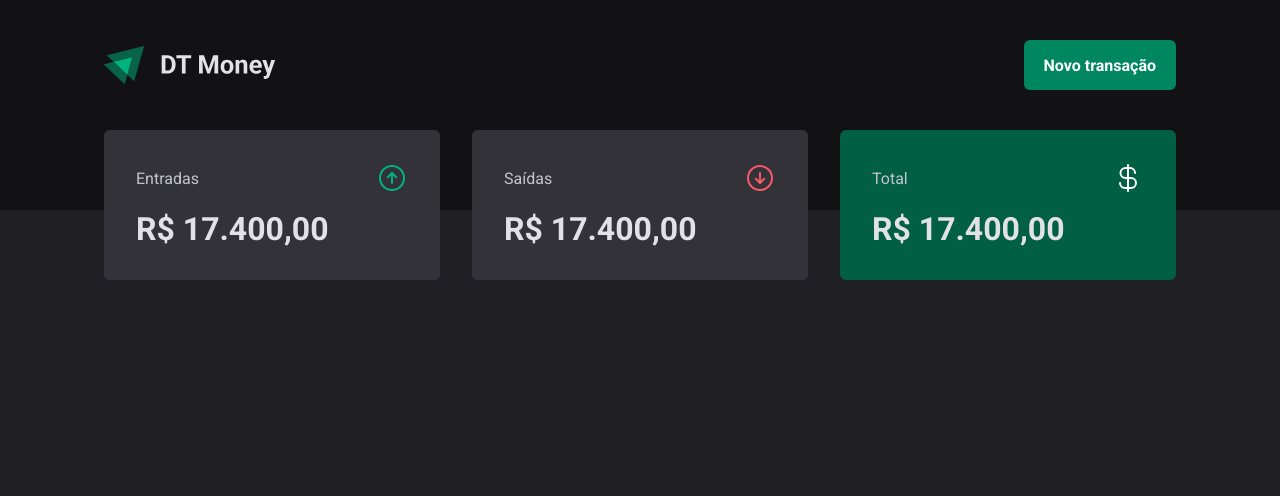
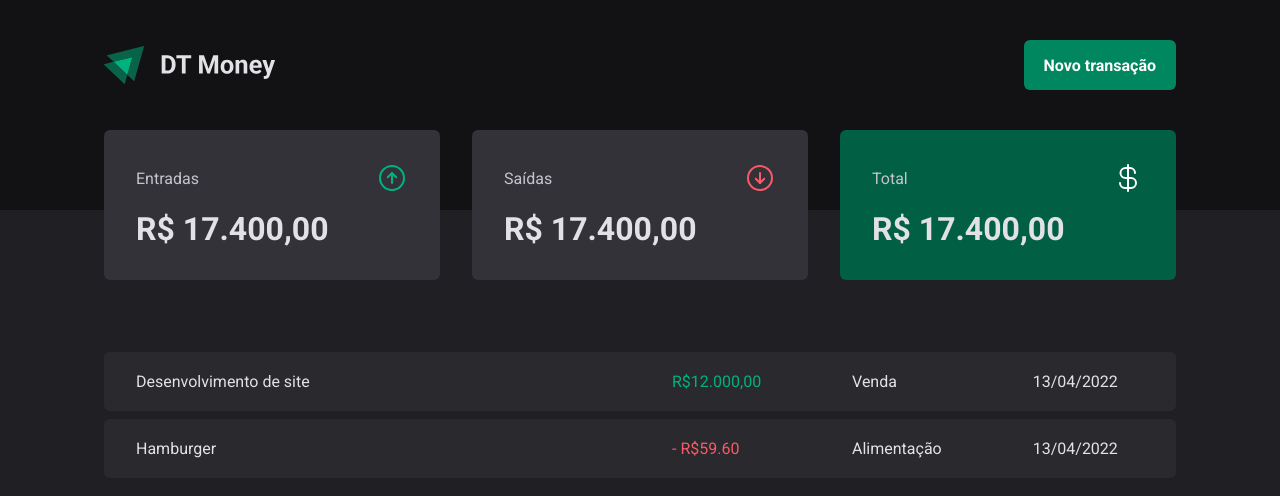
Before and after one commit to onerbreno/ignite-dt-money, a React (Vite) app: page / in a window 1280 px wide. Shown: the top 496 px of the page. Built offline with nearby package versions, Linux system fonts and the light colour scheme.

Commit message:
feat Add static transactions table

```diff
--- a/src/components/Summary/index.tsx
+++ b/src/components/Summary/index.tsx
@@ -1,13 +1,16 @@
 import { ArrowCircleDown, ArrowCircleUp, CurrencyDollar } from 'phosphor-react'
 import { SummaryCard, SummaryContainer } from './styles'
+import { useTheme } from 'styled-components'
 
 export function Summary() {
+  const theme = useTheme()
+
   return (
     <SummaryContainer>
       <SummaryCard>
         <header>
           <span>Entradas</span>
-          <ArrowCircleUp size={32} color="#00b37e" />
+          <ArrowCircleUp size={32} color={theme['green-300']} />
         </header>
 
         <strong>R$ 17.400,00</strong>
@@ -15,7 +18,7 @@
       <SummaryCard>
         <header>
           <span>Saídas</span>
-          <ArrowCircleDown size={32} color="#f75a68" />
+          <ArrowCircleDown size={32} color={theme['red-300']} />
         </header>
 
         <strong>R$ 17.400,00</strong>
@@ -23,7 +26,7 @@
       <SummaryCard variant="green">
         <header>
           <span>Total</span>
-          <CurrencyDollar size={32} color="#fff" />
+          <CurrencyDollar size={32} color={theme.white} />
         </header>
 
         <strong>R$ 17.400,00</strong>
--- a/src/pages/Transactions/index.tsx
+++ b/src/pages/Transactions/index.tsx
@@ -1,11 +1,39 @@
 import { Header } from '../../components/Header'
 import { Summary } from '../../components/Summary'
+import {
+  PriceHighLight,
+  TransactionsContainer,
+  TransactionsTable,
+} from './styles'
 
 export function Transactions() {
   return (
     <div>
       <Header />
       <Summary />
+
+      <TransactionsContainer>
+        <TransactionsTable>
+          <tbody>
+            <tr>
+              <td width="50%">Desenvolvimento de site</td>
+              <td>
+                <PriceHighLight variant="income">R$12.000,00</PriceHighLight>
+              </td>
+              <td>Venda</td>
+              <td>13/04/2022</td>
+            </tr>
+            <tr>
+              <td width="50%">Hamburger</td>
+              <td>
+                <PriceHighLight variant="outcome">- R$59.60</PriceHighLight>
+              </td>
+              <td>Alimentação</td>
+              <td>13/04/2022</td>
+            </tr>
+          </tbody>
+        </TransactionsTable>
+      </TransactionsContainer>
     </div>
   )
 }
--- a/src/pages/Transactions/styles.ts
+++ b/src/pages/Transactions/styles.ts
@@ -0,0 +1,39 @@
+import styled from 'styled-components'
+
+export const TransactionsContainer = styled.main`
+  width: 100%;
+  max-width: 1120px;
+  margin: 4rem auto 0;
+  padding: 0 1.5rem;
+`
+export const TransactionsTable = styled.table`
+  width: 100%;
+  border-collapse: separate;
+  border-spacing: 0 0.5rem;
+
+  td {
+    padding: 1.25rem 2rem;
+    background: ${(props) => props.theme['gray-700']};
+
+    &:first-child {
+      border-top-left-radius: 6px;
+      border-bottom-left-radius: 6px;
+    }
+
+    &:last-child {
+      border-top-right-radius: 6px;
+      border-bottom-right-radius: 6px;
+    }
+  }
+`
+
+interface PriceHighLightProps {
+  variant: 'income' | 'outcome'
+}
+
+export const PriceHighLight = styled.span<PriceHighLightProps>`
+  color: ${(props) =>
+    props.variant === 'income'
+      ? props.theme['green-300']
+      : props.theme['red-300']};
+`
```
